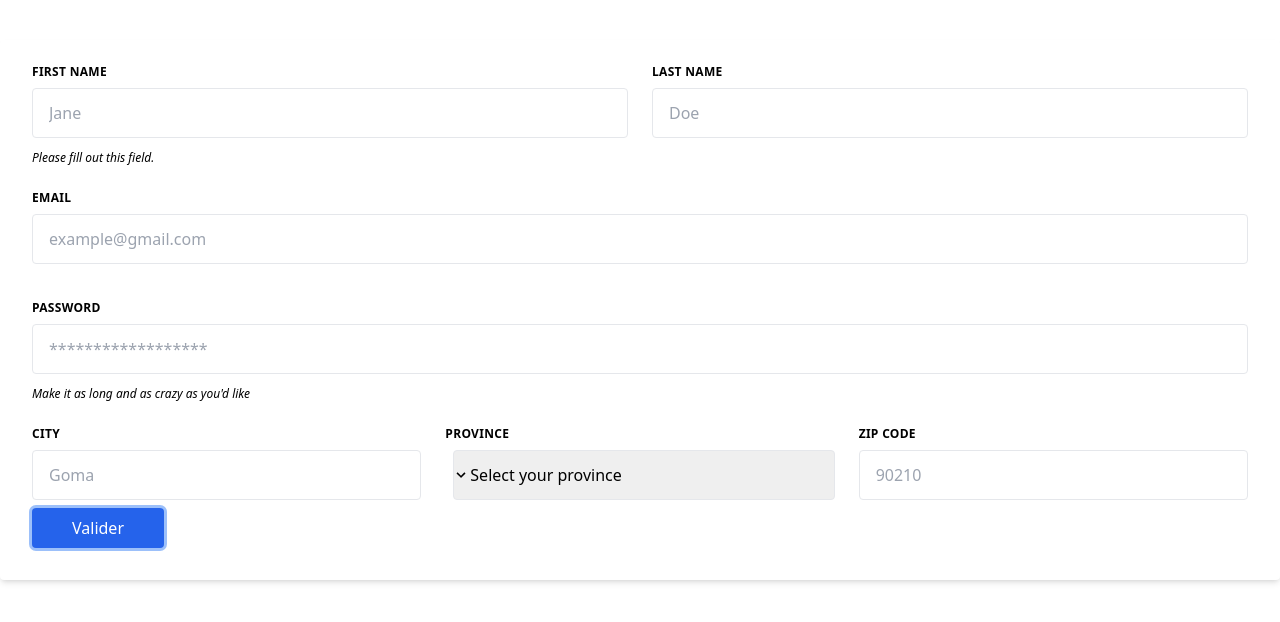
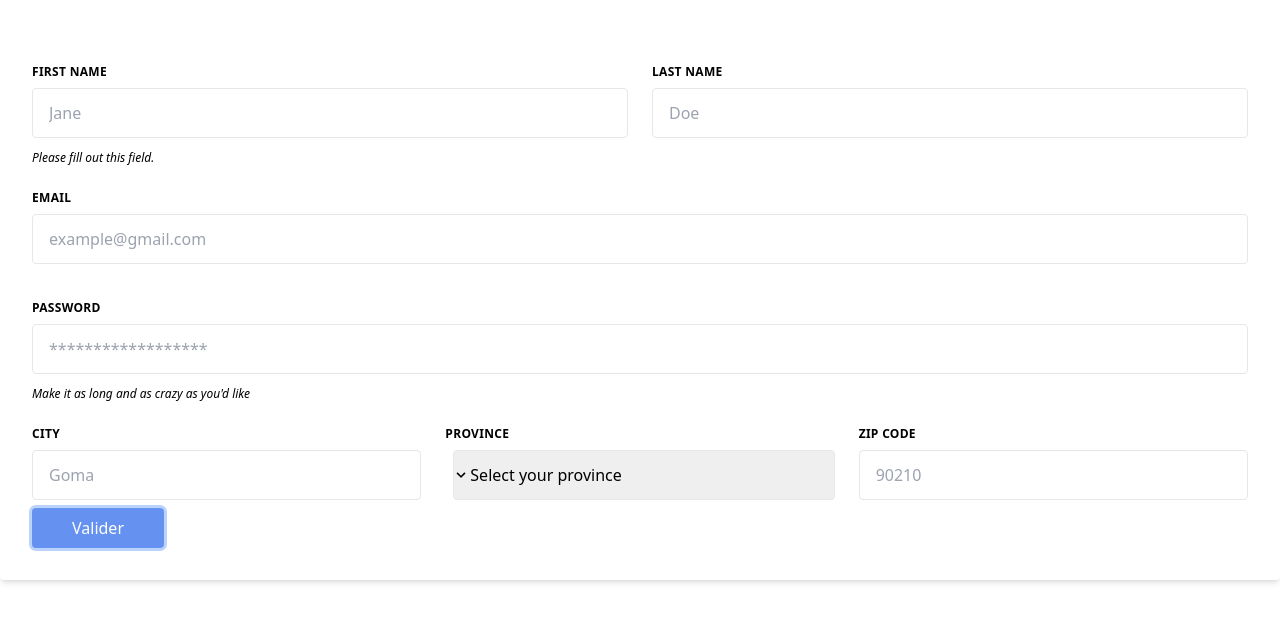
Before and after one commit to NdekoCode/angular-forms, an Angular app: page /form in a window 1280 px wide. Shown: the top 622 px of the page. Built offline with nearby package versions, Linux system fonts and the light colour scheme.

Commit message:
refactor: add form template variable for initialized validation inputs

```diff
--- a/src/app/shared/components/form/form.component.html
+++ b/src/app/shared/components/form/form.component.html
@@ -22,6 +22,7 @@
           name="firstName"
           placeholder="Jane"
           [(ngModel)]="userForm.firstName"
+          #firstNameVar="ngModel"
           required
         />
         <p class="text-xs italic text-red">Please fill out this field.</p>
@@ -40,6 +41,7 @@
           type="text"
           placeholder="Doe"
           [(ngModel)]="userForm.lastName"
+          #lastNameVar="ngModel"
           required
         />
       </div>
@@ -61,6 +63,7 @@
           required
           minlength="4"
           [(ngModel)]="userForm.email"
+          #emailVar="ngModel"
           autocomplete="true"
         />
       </div>
@@ -83,6 +86,7 @@
           minlength="4"
           autocomplete="true"
           [(ngModel)]="userForm.password"
+          #passwordVar="ngModel"
         />
         <p class="text-xs italic text-grey-dark">
           Make it as long and as crazy as you'd like
@@ -104,6 +108,7 @@
           name="city"
           placeholder="Goma"
           [(ngModel)]="userForm.city"
+          #cityVar="ngModel"
           required
         />
       </div>
@@ -120,6 +125,7 @@
             id="grid-state"
             name="province"
             [(ngModel)]="userForm.province"
+            #provinceVar="ngModel"
             required
           >
             <option value="" selected="true">Select your province</option>
@@ -158,12 +164,14 @@
           required
           minlength="5"
           [(ngModel)]="userForm.zipCode"
+          #zipCodeVar="ngModel"
         />
       </div>
     </div>
     <button
       type="submit"
-      class="px-10 py-2 text-base text-white bg-blue-600 rounded hover:bg-blue-700 ring focus:ring-offset-1 active:ring-blue-300 active:ring-offset-1 max-w-max"
+      class="px-10 py-2 text-base text-white bg-blue-600 rounded hover:bg-blue-700 ring focus:ring-offset-1 active:ring-blue-300 active:ring-offset-1 max-w-max disabled:opacity-70 disabled:cursor-not-allowed"
+      [disabled]="formData.invalid"
     >
       Valider
     </button>
```
